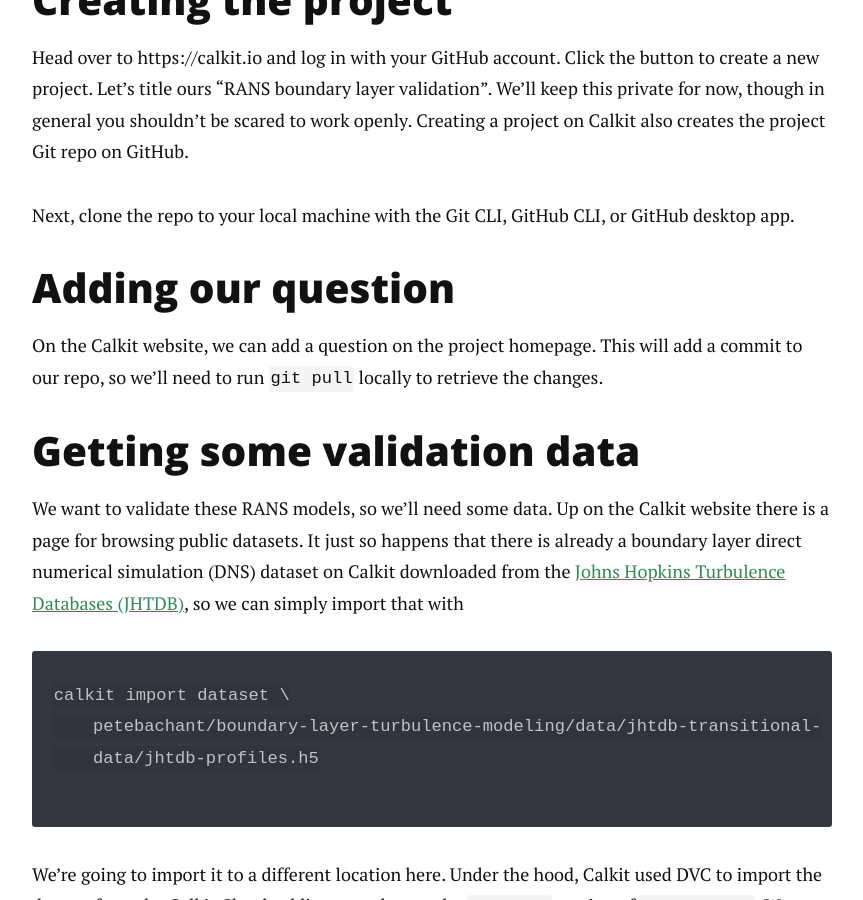
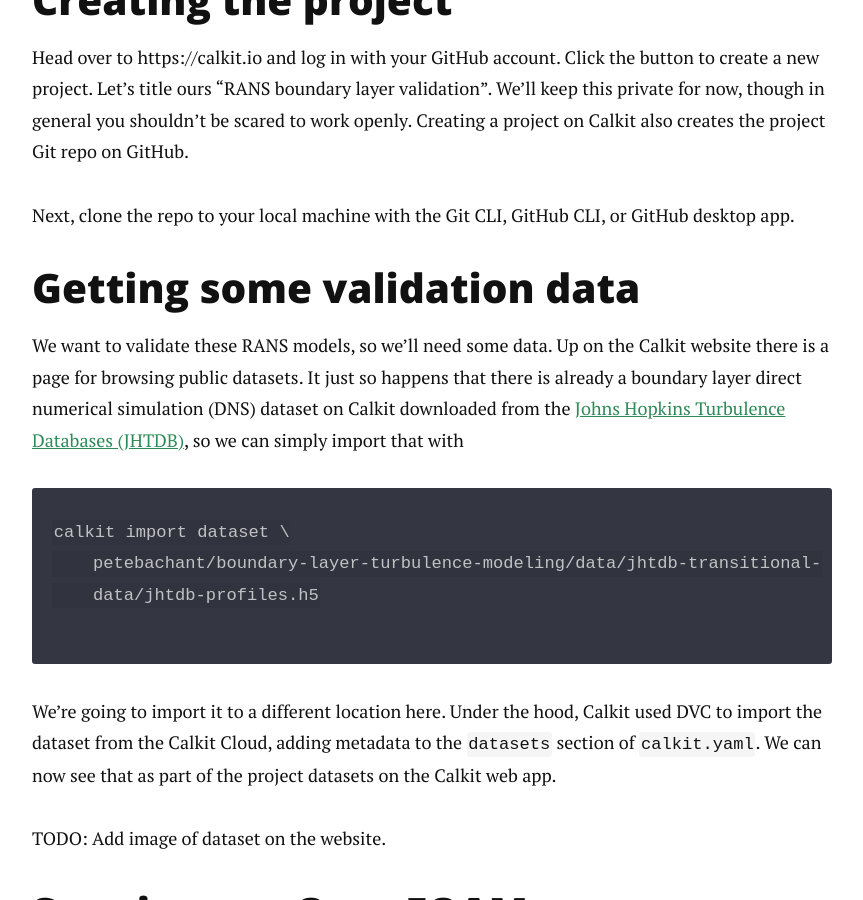
Before and after one commit to petebachant/petebachant.github.io, a Jekyll site: the page built from _posts/2024-10-15-reproducible-openfoam.markdown, in a window 1280 px wide and 900 px high, scrolled down 2168 px. Shown: the whole window, without its empty margins (208-1071 px from the left). Built offline with Jekyll 4.4.1, drawn with Linux system fonts in a browser that asks for light colours; nearby versions of some CDN libraries; comment, search, counter and statistics services are not loaded.

Commit message:
Remove question section from of-repro post

```diff
--- a/_posts/2024-10-15-reproducible-openfoam.markdown
+++ b/_posts/2024-10-15-reproducible-openfoam.markdown
@@ -86,13 +86,6 @@
 
 Next, clone the repo to your local machine with the Git CLI, GitHub CLI,
 or GitHub desktop app.
-
-## Adding our question
-
-On the Calkit website,
-we can add a question on the project homepage.
-This will add a commit to our repo, so we'll need to run `git pull`
-locally to retrieve the changes.
 
 ## Getting some validation data
 
```
